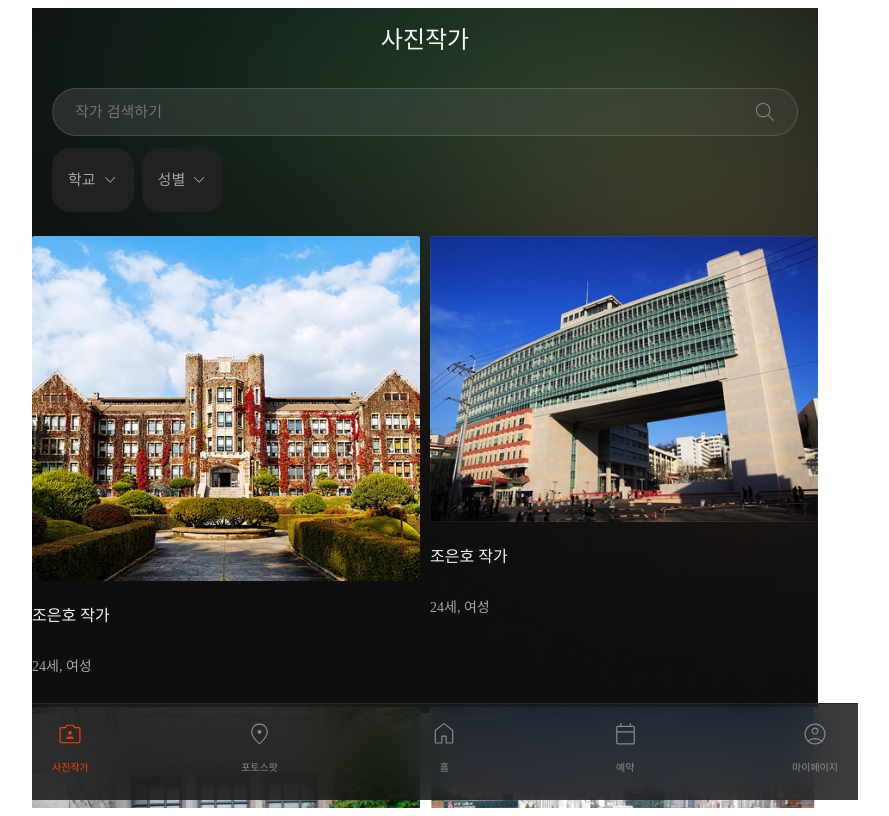
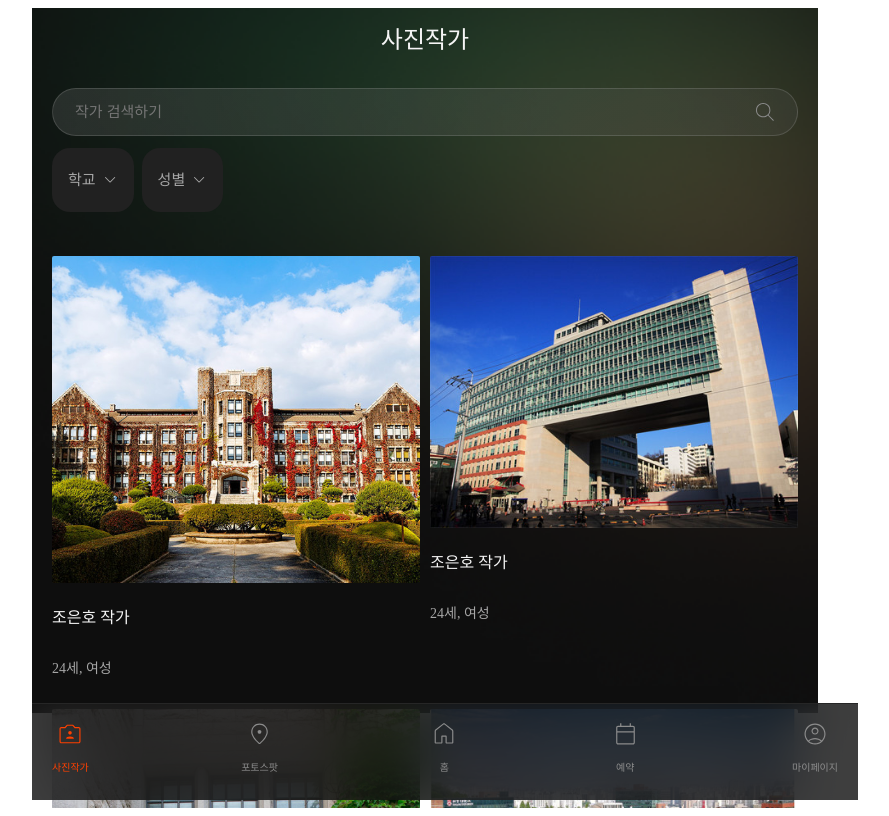
Before and after one commit to photo-ground/FE, a Next.js app: page /photographer in a window 1280 px wide. Shown: the whole page, without its empty margins (215-1104 px from the left). Built offline with nearby package versions, Linux system fonts and the light colour scheme.

Commit message:
🐛 fix: 빌드 에러 수정

```diff
--- a/src/app/photographer/_components/PhotographerList/index.tsx
+++ b/src/app/photographer/_components/PhotographerList/index.tsx
@@ -1,5 +1,5 @@
 import Card from '@/components/Card';
-import { useEffect, useLayoutEffect } from 'react';
+import { useEffect } from 'react';
 import styled from 'styled-components';
 
 const Container = styled.div`
@@ -8,15 +8,18 @@ const Container = styled.div`
   column-gap: 0.625rem;
   row-gap: 1rem;
 
+  padding: 1.25rem;
   padding-bottom: calc(3rem + 4.875rem);
 `;
 
 export default function PhotographerList() {
   function masonryLayout() {
     document.querySelectorAll('#masonry-card').forEach((element) => {
-      element.style.gridRowEnd = `span ${Math.ceil(
-        element.querySelector('#masonry-card div').scrollHeight / 16 + 10 / 16,
-      )}`;
+      const card = element as HTMLElement;
+      const content = card.querySelector('#masonry-card div') as HTMLElement;
+      if (content) {
+        card.style.gridRowEnd = `span ${Math.ceil(content.scrollHeight / 16 + 10 / 16)}`;
+      }
     });
   }
 
@@ -26,24 +29,24 @@ export default function PhotographerList() {
   }, []);
 
   const data = [
-    { src: '/images/yonsei.jpg', title: '조은호 작가' },
-    { src: '/images/hongik.jpg', title: '조은호 작가' },
-    { src: '/images/ewha.jpg', title: '조은호 작가' },
-    { src: '/images/sogang.jpg', title: '조은호 작가' },
-    { src: '/images/yonsei.jpg', title: '조은호 작가' },
-    { src: '/images/hongik.jpg', title: '조은호 작가' },
-    { src: '/images/ewha.jpg', title: '조은호 작가' },
-    { src: '/images/sogang.jpg', title: '조은호 작가' },
-    { src: '/images/yonsei.jpg', title: '조은호 작가' },
-    { src: '/images/hongik.jpg', title: '조은호 작가' },
-    { src: '/images/ewha.jpg', title: '조은호 작가' },
-    { src: '/images/sogang.jpg', title: '조은호 작가' },
+    { id: '1', src: '/images/yonsei.jpg', title: '조은호 작가' },
+    { id: '2', src: '/images/hongik.jpg', title: '조은호 작가' },
+    { id: '3', src: '/images/ewha.jpg', title: '조은호 작가' },
+    { id: '4', src: '/images/sogang.jpg', title: '조은호 작가' },
+    { id: '5', src: '/images/yonsei.jpg', title: '조은호 작가' },
+    { id: '6', src: '/images/hongik.jpg', title: '조은호 작가' },
+    { id: '7', src: '/images/ewha.jpg', title: '조은호 작가' },
+    { id: '8', src: '/images/sogang.jpg', title: '조은호 작가' },
+    { id: '9', src: '/images/yonsei.jpg', title: '조은호 작가' },
+    { id: '10', src: '/images/hongik.jpg', title: '조은호 작가' },
+    { id: '11', src: '/images/ewha.jpg', title: '조은호 작가' },
+    { id: '12', src: '/images/sogang.jpg', title: '조은호 작가' },
   ];
 
   return (
     <Container className="masonry-container">
-      {data.map((datum, index) => (
-        <div id="masonry-card" key={datum.title + index}>
+      {data.map((datum) => (
+        <div id="masonry-card" key={datum.id}>
           <Card
             size="dynamic"
             src={datum.src}
```
